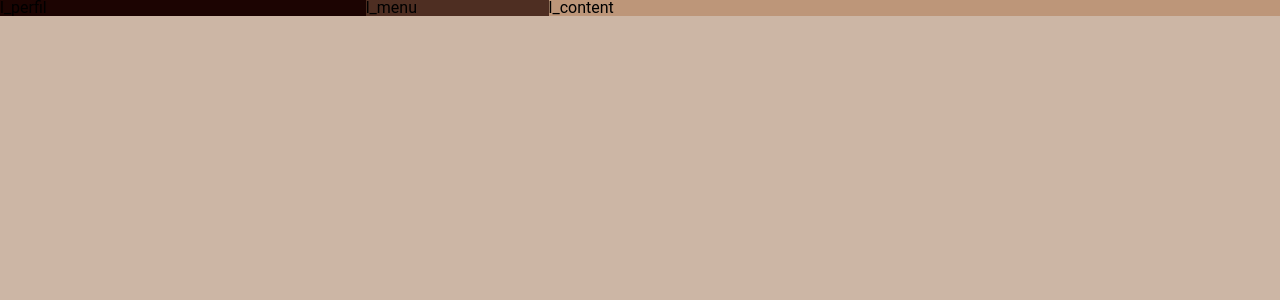
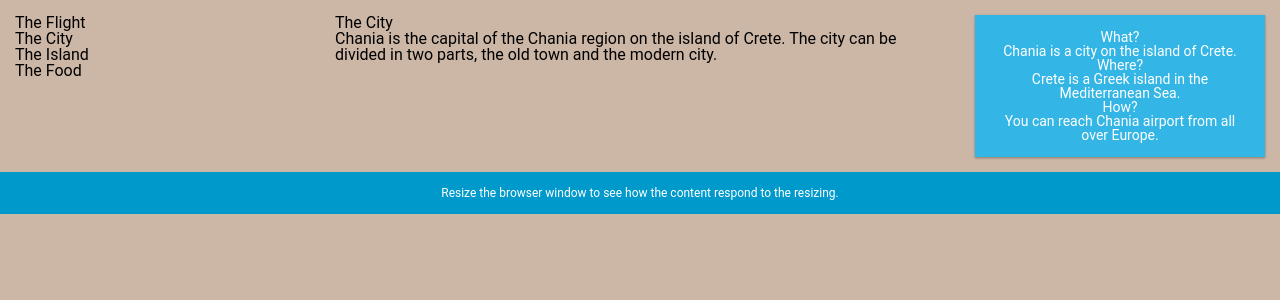
Before and after one commit to asdsolucoesdigitais/layout, a React (Create React App) app: page / in a window 1280 px wide. Shown: the top 300 px of the page. Built offline with nearby package versions, Linux system fonts and the light colour scheme.

Commit message:
feat: adjusts in layout

```diff
--- a/src/pages/home/Home.module.scss
+++ b/src/pages/home/Home.module.scss
@@ -1,18 +1,141 @@
 @import "styles/variables";
 
-.l_home {
-    display: grid;
-    grid-template-columns: 2fr 1fr 4fr;
+.row::after {
+    content: "";
+    clear: both;
+    display: table;
 }
 
-.l_perfil {
-    background: $xiketic;
+[class*="col_"] {
+    float: left;
+    padding: 15px;
 }
 
-.l_menu {
-    background: $caput_mortuum;
+html {
+    font-family: "Lucida Sans", sans-serif;
 }
 
-.l_content {
-    background: $antique_brass;
+.header {
+    background-color: #9933cc;
+    color: #ffffff;
+    padding: 15px;
 }
+
+.menu ul {
+    list-style-type: none;
+    margin: 0;
+    padding: 0;
+}
+
+.menu li {
+    padding: 8px;
+    margin-bottom: 7px;
+    background-color: #33b5e5;
+    color: #ffffff;
+    box-shadow: 0 1px 3px rgba(0, 0, 0, 0.12), 0 1px 2px rgba(0, 0, 0, 0.24);
+}
+
+.menu li:hover {
+    background-color: #0099cc;
+}
+
+.aside {
+    background-color: #33b5e5;
+    padding: 15px;
+    color: #ffffff;
+    text-align: center;
+    font-size: 14px;
+    box-shadow: 0 1px 3px rgba(0, 0, 0, 0.12), 0 1px 2px rgba(0, 0, 0, 0.24);
+}
+
+.footer {
+    background-color: #0099cc;
+    color: #ffffff;
+    text-align: center;
+    font-size: 12px;
+    padding: 15px;
+}
+
+/* For mobile phones: */
+[class*="col_"] {
+    width: 100%;
+}
+
+@media only screen and (min-width: 600px) {
+    /* For tablets: */
+    .col_s-1 {
+        width: 8.33%;
+    }
+    .col_s-2 {
+        width: 16.66%;
+    }
+    .col_s-3 {
+        width: 25%;
+    }
+    .col_s-4 {
+        width: 33.33%;
+    }
+    .col_s-5 {
+        width: 41.66%;
+    }
+    .col_s-6 {
+        width: 50%;
+    }
+    .col_s-7 {
+        width: 58.33%;
+    }
+    .col_s-8 {
+        width: 66.66%;
+    }
+    .col_s-9 {
+        width: 75%;
+    }
+    .col_s-10 {
+        width: 83.33%;
+    }
+    .col_s-11 {
+        width: 91.66%;
+    }
+    .col_s-12 {
+        width: 100%;
+    }
+}
+@media only screen and (min-width: 768px) {
+    /* For desktop: */
+    .col_1 {
+        width: 8.33%;
+    }
+    .col_2 {
+        width: 16.66%;
+    }
+    .col_3 {
+        width: 25%;
+    }
+    .col_4 {
+        width: 33.33%;
+    }
+    .col_5 {
+        width: 41.66%;
+    }
+    .col_6 {
+        width: 50%;
+    }
+    .col_7 {
+        width: 58.33%;
+    }
+    .col_8 {
+        width: 66.66%;
+    }
+    .col_9 {
+        width: 75%;
+    }
+    .col_10 {
+        width: 83.33%;
+    }
+    .col_11 {
+        width: 91.66%;
+    }
+    .col_12 {
+        width: 100%;
+    }
+}
--- a/src/pages/home/index.tsx
+++ b/src/pages/home/index.tsx
@@ -2,10 +2,46 @@ import StyleHome from "./Home.module.scss";
 
 export default function Home() {
     return (
-        <section className={StyleHome.l_home}>
-            <div className={StyleHome.l_perfil}>l_perfil</div>
-            <div className={StyleHome.l_menu}>l_menu</div>
-            <div className={StyleHome.l_content}>l_content</div>
+        <section>
+            <div className={StyleHome.row}>
+                <div className={StyleHome.col_3}>
+                    <ul>
+                        <li>The Flight</li>
+                        <li>The City</li>
+                        <li>The Island</li>
+                        <li>The Food</li>
+                    </ul>
+                </div>
+
+                <div className={StyleHome.col_6}>
+                    <h1>The City</h1>
+                    <p>
+                        Chania is the capital of the Chania region on the island
+                        of Crete. The city can be divided in two parts, the old
+                        town and the modern city.
+                    </p>
+                </div>
+
+                <div className={StyleHome.col_3}>
+                    <div className={StyleHome.aside}>
+                        <h2>What?</h2>
+                        <p>Chania is a city on the island of Crete.</p>
+                        <h2>Where?</h2>
+                        <p>Crete is a Greek island in the Mediterranean Sea.</p>
+                        <h2>How?</h2>
+                        <p>
+                            You can reach Chania airport from all over Europe.
+                        </p>
+                    </div>
+                </div>
+            </div>
+
+            <div className={StyleHome.footer}>
+                <p>
+                    Resize the browser window to see how the content respond to
+                    the resizing.
+                </p>
+            </div>
         </section>
     );
 }
```
Also changed, not shown: 1 other file (tests, documents, lock files or other folders).
